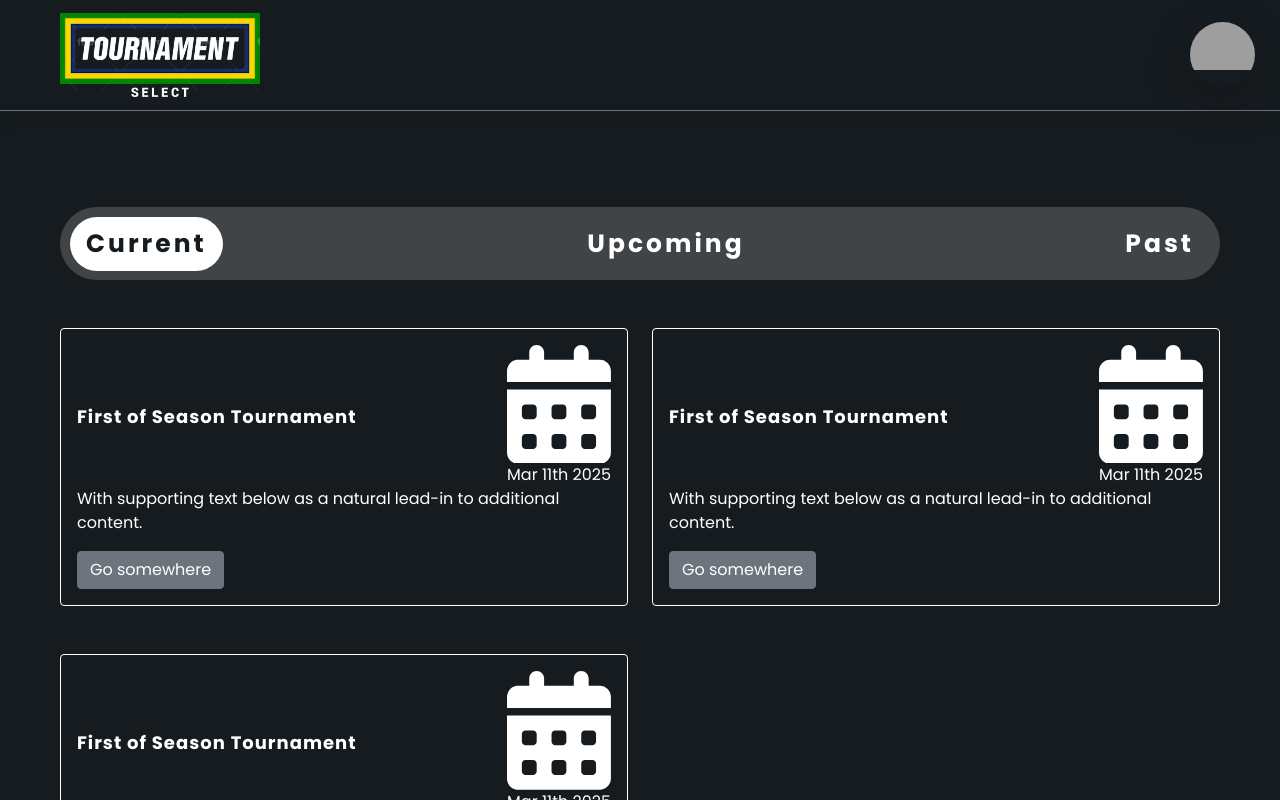
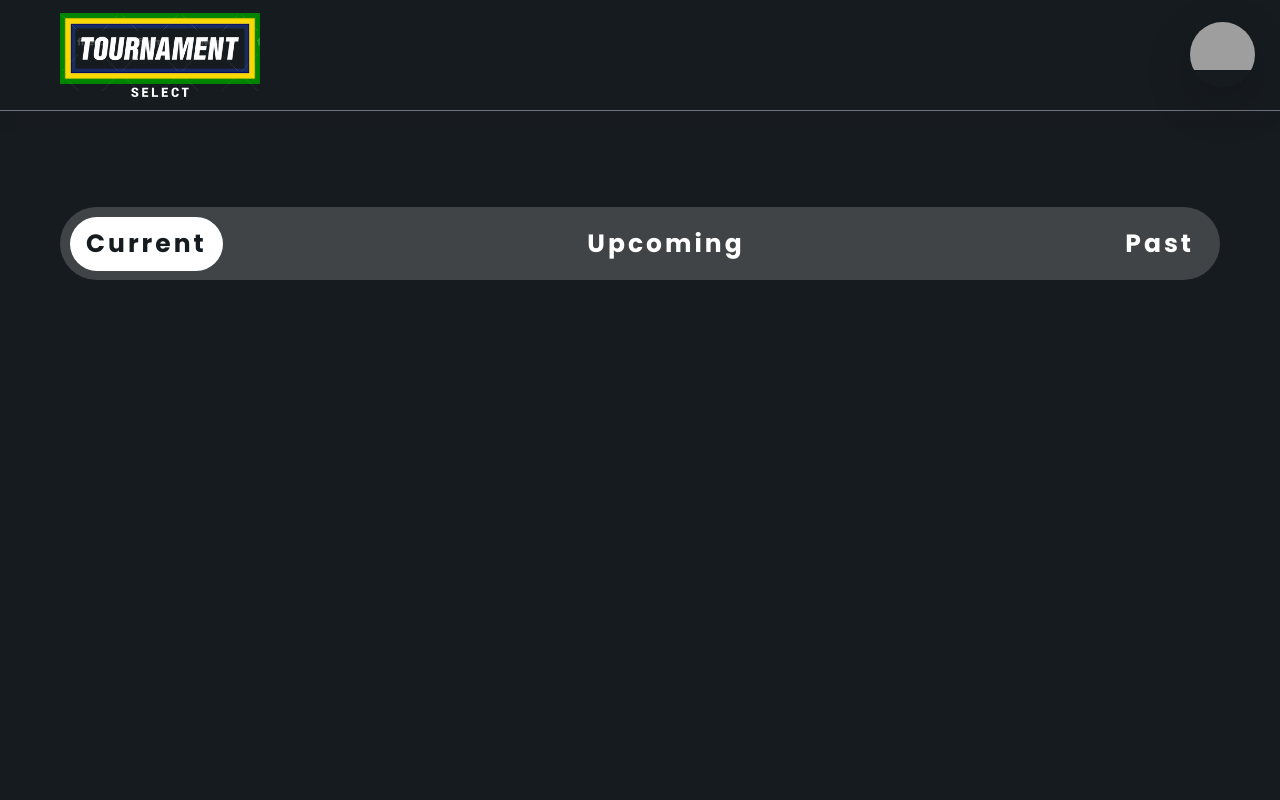
Before and after one commit to GuzmanAriel/select, a React (Create React App) app: page /dashboard in a window 1280 px wide. Shown: the top 800 px of the page. Built offline with nearby package versions, Linux system fonts and the light colour scheme; grey boxes are pictures that could not be loaded.

Commit message:
Sliced past and future tournaments, added animation

```diff
--- a/src/components/card/TournamentCard.js
+++ b/src/components/card/TournamentCard.js
@@ -1,8 +1,5 @@
 import {useState, useEffect} from 'react';
 import {
-    TabContent,
-    TabPane,
-    Row,
     Col,
     Card,
     CardBody,
--- a/src/features/tournaments/tournamentsSlice.js
+++ b/src/features/tournaments/tournamentsSlice.js
@@ -17,6 +17,23 @@ export const selectAllTournaments = (state) => {
     return state.tournaments.tournamentsArray;
 };
 
+export const selectCurrentTournaments = (state) => {
+    const today = new Date().toISOString().split('T')[0];
+    return state.tournaments.tournamentsArray.filter(tournament => tournament.date_utc.startsWith(today));
+};
+
+export const selectPastTournaments = (state) => {
+    //return filter of past tournaments
+    const today = new Date().toISOString();
+    return state.tournaments.tournamentsArray.filter(tournament => tournament.date_utc < today);
+};
+
+export const selectFutureTournaments = (state) => {
+    //return filter of past tournaments
+    const today = new Date().toISOString();
+    return state.tournaments.tournamentsArray.filter(tournament => tournament.date_utc > today);
+};
+
 export const selectTournamentById = (id) => (state) => {
     return state.tournaments.tournamentsArray.find(
         (tournament) => tournament.id === parseInt(id)
--- a/src/pages/DashboardPage.js
+++ b/src/pages/DashboardPage.js
@@ -9,12 +9,17 @@ import {
   } from 'reactstrap';
   import { useState } from 'react';
   import TournamentCard from '../components/card/TournamentCard';
-  import {selectAllTournaments } from '../features/tournaments/tournamentsSlice';
+  import {selectCurrentTournaments, selectPastTournaments, selectFutureTournaments } from '../features/tournaments/tournamentsSlice';
 
   const Dashboard = (props) => {
     // State to track the active tab
     const [activeTab, setActiveTab] = useState("1");
-    const tournaments = useSelector(selectAllTournaments);
+    const currentTournaments = useSelector(selectCurrentTournaments);
+    const pastTournaments = useSelector(selectPastTournaments);
+    const futureTournaments = useSelector(selectFutureTournaments);
+
+
+
 
     // Function to toggle the active tab
     const toggleTab = (tab) => {
@@ -54,23 +59,37 @@ import {
         <TabContent activeTab={activeTab} className="mt-5">
           <TabPane tabId="1">
             <Row>
-             {
-             tournaments.map((tournament)=> (
-              <TournamentCard/>
-              ))
-             }
+            {currentTournaments.map((item, idx) => {
+                 return (
+                    item && (
+                            <TournamentCard item={item} key={`current-tournament${idx}`}/>
+                    )
+                );
+            })}
 
             </Row>
           </TabPane>
           <TabPane tabId="2">
            <Row>
-            <TournamentCard/>
+           {futureTournaments.map((item, idx) => {
+                 return (
+                    item && (
+                            <TournamentCard item={item} key={`current-tournament${idx}`}/>
+                    )
+                );
+            })}
            </Row>
 
           </TabPane>
           <TabPane tabId="3">
             <Row>
-             <TournamentCard/>
+            {pastTournaments.map((item, idx) => {
+                 return (
+                    item && (
+                            <TournamentCard item={item} key={`current-tournament${idx}`}/>
+                    )
+                );
+            })}
             </Row>
           </TabPane>
         </TabContent>
```
